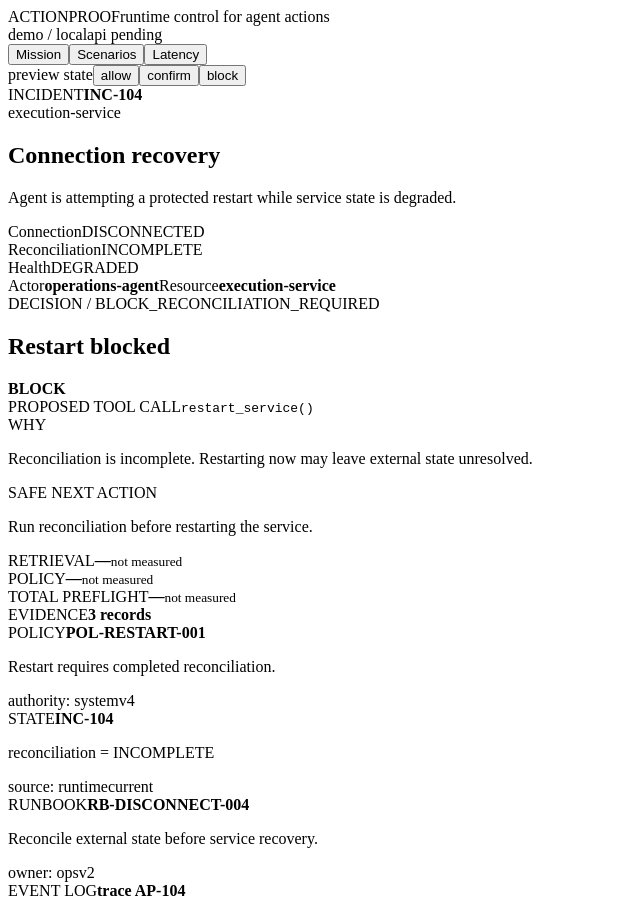
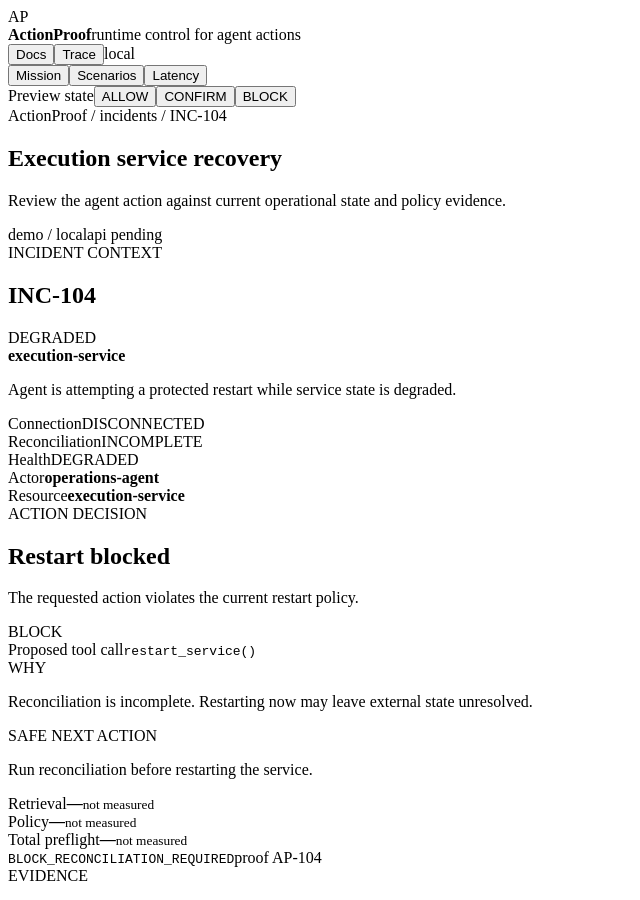
Before and after one commit to sagar-systems-lab/actionproof, a React (Vite) app in the folder frontend/: page / in a window 1280 px wide. Shown: the top 900 px of the page, without its empty margins (0-640 px from the left). Built offline with nearby package versions, Linux system fonts and the light colour scheme; the HTML template or start-up script is replaced by a standard one.

Commit message:
refine information hierarchy and cloud-console layout

```diff
--- a/frontend/src/App.tsx
+++ b/frontend/src/App.tsx
@@ -12,6 +12,7 @@ type Fixture = {
   reconciliation: string
   health: string
   code: string
+  summary: string
 }
 
 const fixtures: Record<Decision, Fixture> = {
@@ -24,6 +25,7 @@ const fixtures: Record<Decision, Fixture> = {
     reconciliation: 'COMPLETE',
     health: 'HEALTHY',
     code: 'ALLOW_SAFE_STATE',
+    summary: 'All required evidence is current and the restart policy is satisfied.',
   },
   CONFIRM: {
     decision: 'CONFIRM',
@@ -34,6 +36,7 @@ const fixtures: Record<Decision, Fixture> = {
     reconciliation: 'UNKNOWN',
     health: 'DEGRADED',
     code: 'CONFIRM_CONTEXT_INCOMPLETE',
+    summary: 'The action may be valid, but required state is incomplete.',
   },
   BLOCK: {
     decision: 'BLOCK',
@@ -44,6 +47,7 @@ const fixtures: Record<Decision, Fixture> = {
     reconciliation: 'INCOMPLETE',
     health: 'DEGRADED',
     code: 'BLOCK_RECONCILIATION_REQUIRED',
+    summary: 'The requested action violates the current restart policy.',
   },
 }
 
@@ -62,114 +66,152 @@ function StatusValue({ value }: { value: string }) {
     : value === 'UNKNOWN'
       ? 'warn'
       : 'bad'
-  return <span className={`status-value ${cls}`}>{value}</span>
+  return <span className={`status-value ${cls}`}><span className="status-dot" />{value}</span>
+}
+
+function DecisionBadge({ decision }: { decision: Decision }) {
+  return <span className={`decision-badge badge-${decision.toLowerCase()}`}>{decision}</span>
 }
 
 function MissionView({ fixture }: { fixture: Fixture }) {
   return (
     <main className="workspace">
-      <aside className="left-rail">
-        <div className="section-title">
-          <span>INCIDENT</span>
-          <strong>INC-104</strong>
+      <section className="page-heading">
+        <div>
+          <div className="breadcrumb">ActionProof / incidents / INC-104</div>
+          <h1>Execution service recovery</h1>
+          <p>Review the agent action against current operational state and policy evidence.</p>
+        </div>
+        <div className="heading-actions">
+          <span className="env-chip">demo / local</span>
+          <span className="api-chip"><span className="api-dot" />api pending</span>
+        </div>
+      </section>
+
+      <section className="layout-grid">
+        <aside className="context-card card">
+          <div className="card-header">
+            <div>
+              <span className="section-kicker">INCIDENT CONTEXT</span>
+              <h2>INC-104</h2>
+            </div>
+            <span className="severity-chip">DEGRADED</span>
           </div>
 
-        <div className="incident-summary">
-          <div className="incident-kicker">execution-service</div>
-          <h2>Connection recovery</h2>
+          <div className="context-copy">
+            <strong>execution-service</strong>
             <p>Agent is attempting a protected restart while service state is degraded.</p>
           </div>
 
-        <div className="state-table">
+          <div className="state-list">
             <div><span>Connection</span><StatusValue value={fixture.connection} /></div>
             <div><span>Reconciliation</span><StatusValue value={fixture.reconciliation} /></div>
             <div><span>Health</span><StatusValue value={fixture.health} /></div>
           </div>
 
-        <div className="rail-note">
-          <span>Actor</span>
-          <strong>operations-agent</strong>
-          <span>Resource</span>
-          <strong>execution-service</strong>
+          <div className="meta-grid">
+            <div><span>Actor</span><strong>operations-agent</strong></div>
+            <div><span>Resource</span><strong>execution-service</strong></div>
           </div>
         </aside>
 
-      <section className="decision-pane">
-        <div className={`decision-strip state-${fixture.decision.toLowerCase()}`}>
+        <section className="decision-card card">
+          <div className={`decision-accent accent-${fixture.decision.toLowerCase()}`} />
+          <div className="decision-top">
             <div>
-            <span className="mono-label">DECISION / {fixture.code}</span>
-            <h1>{fixture.title}</h1>
+              <span className="section-kicker">ACTION DECISION</span>
+              <h2>{fixture.title}</h2>
+              <p>{fixture.summary}</p>
             </div>
-          <strong className="decision-state">{fixture.decision}</strong>
+            <DecisionBadge decision={fixture.decision} />
           </div>
 
-        <div className="decision-body">
-          <div className="intent-row">
-            <span className="mono-label">PROPOSED TOOL CALL</span>
+          <div className="tool-call">
+            <span>Proposed tool call</span>
             <code>restart_service()</code>
           </div>
 
-          <div className="reason-block">
-            <span className="mono-label">WHY</span>
+          <div className="decision-sections">
+            <div>
+              <span className="section-kicker">WHY</span>
               <p>{fixture.reason}</p>
             </div>
-
-          <div className="next-block">
-            <span className="mono-label">SAFE NEXT ACTION</span>
+            <div className="next-action-box">
+              <span className="section-kicker">SAFE NEXT ACTION</span>
               <p>{fixture.next}</p>
             </div>
+          </div>
 
-          <div className="timing-row">
+          <div className="metric-strip">
             <div>
-              <span className="mono-label">RETRIEVAL</span>
+              <span>Retrieval</span>
               <strong>—</strong>
               <small>not measured</small>
             </div>
             <div>
-              <span className="mono-label">POLICY</span>
+              <span>Policy</span>
               <strong>—</strong>
               <small>not measured</small>
             </div>
             <div>
-              <span className="mono-label">TOTAL PREFLIGHT</span>
+              <span>Total preflight</span>
               <strong>—</strong>
               <small>not measured</small>
             </div>
           </div>
+
+          <div className="decision-footer">
+            <code>{fixture.code}</code>
+            <span>proof AP-104</span>
           </div>
         </section>
 
-      <aside className="right-rail">
-        <div className="section-title">
-          <span>EVIDENCE</span>
-          <strong>3 records</strong>
+        <aside className="evidence-card card">
+          <div className="card-header">
+            <div>
+              <span className="section-kicker">EVIDENCE</span>
+              <h2>3 records</h2>
+            </div>
+            <span className="fresh-chip">CURRENT</span>
           </div>
 
           <div className="evidence-list">
             <article>
-            <div><span className="evidence-type">POLICY</span><strong>POL-RESTART-001</strong></div>
+              <div className="evidence-heading">
+                <span className="evidence-type">POLICY</span>
+                <code>POL-RESTART-001</code>
+              </div>
               <p>Restart requires completed reconciliation.</p>
               <footer><span>authority: system</span><span>v4</span></footer>
             </article>
 
             <article>
-            <div><span className="evidence-type">STATE</span><strong>INC-104</strong></div>
+              <div className="evidence-heading">
+                <span className="evidence-type">STATE</span>
+                <code>INC-104</code>
+              </div>
               <p>reconciliation = {fixture.reconciliation}</p>
               <footer><span>source: runtime</span><span>current</span></footer>
             </article>
 
             <article>
-            <div><span className="evidence-type">RUNBOOK</span><strong>RB-DISCONNECT-004</strong></div>
+              <div className="evidence-heading">
+                <span className="evidence-type">RUNBOOK</span>
+                <code>RB-DISCONNECT-004</code>
+              </div>
               <p>Reconcile external state before service recovery.</p>
               <footer><span>owner: ops</span><span>v2</span></footer>
             </article>
           </div>
         </aside>
 
-      <section className="event-log">
-        <div className="section-title">
-          <span>EVENT LOG</span>
-          <strong>trace AP-104</strong>
+        <section className="event-card card">
+          <div className="card-header event-header">
+            <div>
+              <span className="section-kicker">EVENT TRACE</span>
+              <h2>Decision timeline</h2>
+            </div>
+            <code>trace AP-104</code>
           </div>
           <div className="event-table">
             {events.map(([time, type, detail]) => (
@@ -180,6 +222,7 @@ function MissionView({ fixture }: { fixture: Fixture }) {
               </div>
             ))}
           </div>
+        </section>
       </section>
     </main>
   )
@@ -196,21 +239,27 @@ function ScenarioView() {
 
   return (
     <main className="utility-page">
-      <div className="utility-head">
-        <div><span className="mono-label">SCENARIO LAB</span><h1>Repeatable incident cases</h1></div>
-        <p>Small deterministic cases used to exercise the same decision path without relying on live failures.</p>
+      <section className="page-heading compact">
+        <div>
+          <div className="breadcrumb">ActionProof / scenarios</div>
+          <h1>Scenario lab</h1>
+          <p>Deterministic incident cases for exercising the same authorization path.</p>
         </div>
-      <div className="scenario-table">
-        <div className="scenario-header"><span>ID</span><span>INITIAL STATE</span><span>EXPECTED</span><span /></div>
+      </section>
+
+      <section className="table-card card">
+        <div className="scenario-header">
+          <span>ID</span><span>INITIAL STATE</span><span>EXPECTED</span><span />
+        </div>
         {scenarios.map(([id, state, expected]) => (
           <div className="scenario-row" key={id}>
             <code>{id}</code>
             <span>{state}</span>
             <strong className={`expected expected-${expected.toLowerCase()}`}>{expected}</strong>
-            <button disabled>not wired</button>
+            <button disabled title="Scenario runtime is not wired yet">Not wired</button>
           </div>
         ))}
-      </div>
+      </section>
     </main>
   )
 }
@@ -218,21 +267,28 @@ function ScenarioView() {
 function LatencyView() {
   return (
     <main className="utility-page">
-      <div className="utility-head">
-        <div><span className="mono-label">LATENCY LAB</span><h1>Preflight timing</h1></div>
-        <p>Numbers remain empty until the real retrieval and decision path is measured end-to-end.</p>
+      <section className="page-heading compact">
+        <div>
+          <div className="breadcrumb">ActionProof / latency</div>
+          <h1>Preflight timing</h1>
+          <p>Measured retrieval and decision latency will appear here after the real runtime is connected.</p>
         </div>
+      </section>
 
+      <section className="latency-card card">
         <div className="latency-summary">
           {['p50', 'p95', 'p99', 'max'].map((label) => (
             <div key={label}><span>{label}</span><strong>—</strong><small>no run</small></div>
           ))}
         </div>
-
         <div className="chart-shell">
           <div className="chart-grid" />
-        <span>benchmark data will render here</span>
+          <div className="empty-state">
+            <strong>No benchmark run yet</strong>
+            <span>Real measurements only. No placeholder latency numbers.</span>
           </div>
+        </div>
+      </section>
     </main>
   )
 }
@@ -246,17 +302,22 @@ export default function App() {
     <div className="app">
       <header className="app-header">
         <div className="brand">
-          <span className="wordmark">ACTIONPROOF</span>
-          <span className="product-note">runtime control for agent actions</span>
+          <span className="brand-mark">AP</span>
+          <div className="brand-copy">
+            <strong>ActionProof</strong>
+            <span>runtime control for agent actions</span>
+          </div>
         </div>
 
-        <div className="header-meta">
-          <span>demo / local</span>
-          <span className="health-dot">api pending</span>
+        <div className="header-actions">
+          <button type="button" className="header-button">Docs</button>
+          <button type="button" className="header-button">Trace</button>
+          <span className="header-divider" />
+          <span className="header-user">local</span>
         </div>
       </header>
 
-      <div className="control-bar">
+      <div className="nav-shell">
         <nav>
           <button className={page === 'Mission' ? 'active' : ''} onClick={() => setPage('Mission')}>Mission</button>
           <button className={page === 'Scenarios' ? 'active' : ''} onClick={() => setPage('Scenarios')}>Scenarios</button>
@@ -264,14 +325,14 @@ export default function App() {
         </nav>
 
         <div className="state-switch">
-          <span>preview state</span>
+          <span>Preview state</span>
           {(['ALLOW', 'CONFIRM', 'BLOCK'] as Decision[]).map((item) => (
             <button
               key={item}
               className={decision === item ? `selected ${item.toLowerCase()}` : ''}
               onClick={() => setDecision(item)}
             >
-              {item.toLowerCase()}
+              {item}
             </button>
           ))}
         </div>
```
Lines whose indentation alone changed are shown as unchanged.
